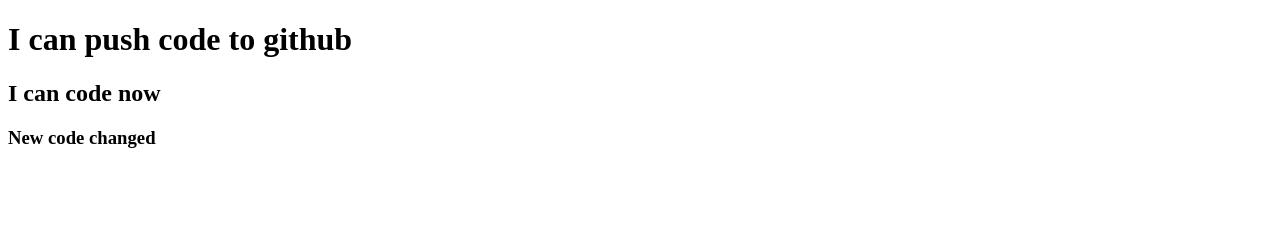
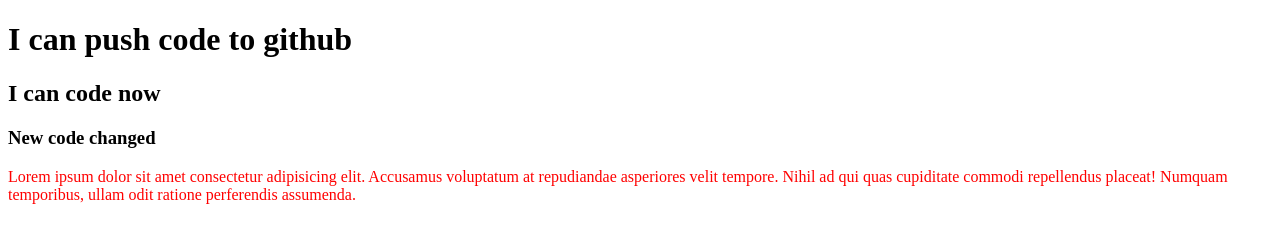
Before and after one commit to MR-NOKIB/my-second-repo, a plain HTML site: page index.html in a window 1280 px wide. Drawn offline with Linux system fonts and the light colour scheme.

Commit message:
style sheet added

```diff
--- a/index.html
+++ b/index.html
@@ -4,11 +4,13 @@
     <meta charset="UTF-8">
     <meta name="viewport" content="width=device-width, initial-scale=1.0">
     <title>My second github repo</title>
+    <link rel="stylesheet" href="style.css">
 </head>
 <body>
     <h1>I can push code to github</h1>
     <h2>I can code now</h2>
     <h3>New code changed</h3>
+    <p>Lorem ipsum dolor sit amet consectetur adipisicing elit. Accusamus voluptatum at repudiandae asperiores velit tempore. Nihil ad qui quas cupiditate commodi repellendus placeat! Numquam temporibus, ullam odit ratione perferendis assumenda.</p>
 
 </body>
 </html>
--- /dev/null
+++ b/style.css
@@ -0,0 +1,3 @@
+p{
+    color: red;
+}
```
